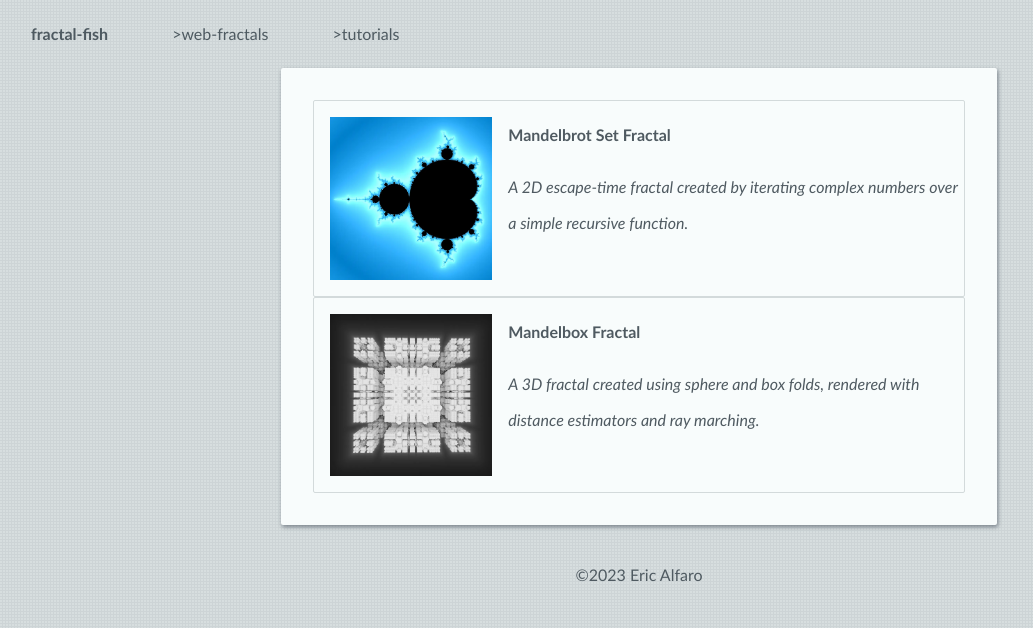
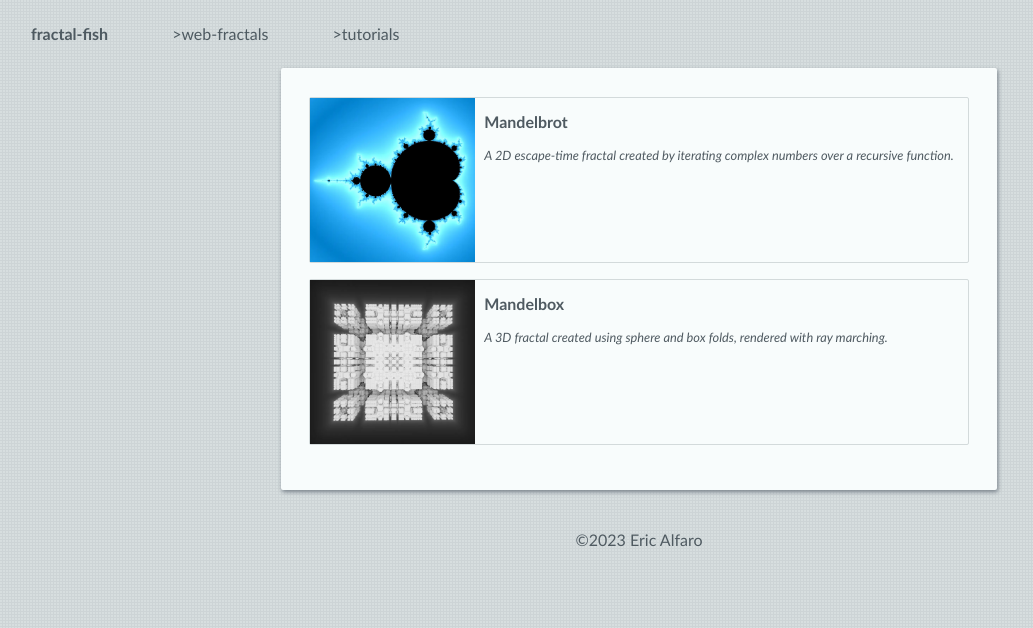
Before and after one commit to kiwijuice56/fractal-fish, a plain HTML site: page web-fractals.html in a window 1280 px wide. Shown: the whole page, without its empty margins (1-1034 px from the left). Drawn offline with Linux system fonts and the light colour scheme.

Commit message:
Updated styling on fractal links

```diff
--- a/styles.css
+++ b/styles.css
@@ -1,18 +1,17 @@
-/* Main formatting */
-
-html {
-	font-size: 1rem;
-	color: #4f5a61;
-}
+/* General formatting */
 
 body {
+	margin: 0;
+	padding: 0;
+
+	font-size: 1rem;
+	font-family: Trebuchet MS, Geneva, sans-serif;
+	line-height: 2.25;
+	color: #4f5a61;
+
 	background-image: url(img/tile.png);
 	background-repeat: repeat;
-	margin: 0;
-	padding: 0;
 	background-color: #d3dadb;
-	font-family: Trebuchet MS, Geneva, sans-serif;
-	line-height: 2.25;
 }
 
 main {
@@ -22,7 +21,7 @@ main {
 }
 
 article {
-	padding: 2rem;
+	padding: 1.8rem;
 }
 
 img {
@@ -89,6 +88,7 @@ a:hover {
 	text-align: left;
 	text-decoration: none;
 	display: inline-block;
+	margin-bottom: 1rem;
 }
 
 .articleButton:hover {
@@ -98,7 +98,7 @@ a:hover {
 .articleButton img {
 	float: left;
 	width: 25%;
-	margin: 1em;
+	margin-right: 0.6rem;
 }
 
 .articleTitle {
@@ -108,9 +108,19 @@ a:hover {
 .articleDescription {
 	overflow: visible;
 	word-wrap: break-word;
+	line-height: 1rem;
+	padding-right: 0.5rem
 }
 
-/* Responsive queries */
+.articleDescription p {
+	margin-bottom: 1rem;
+}
+
+.articleDescription i {
+	font-size: 0.8rem;
+}
+
+/* Mobile and desktop styling */
 
 @media (max-width: 1000px) {
 	/* https://www.w3schools.com/howto/tryit.asp?filename=tryhow_js_topnav */
@@ -128,6 +138,10 @@ a:hover {
 	nav.closedNav li:not(:first-child) {
 		display: none;
 	}
+
+	.articleButton img {
+		width: 35%;
+	}
 }
 
 @media (min-width: 1000px) {
--- a/web-fractals.html
+++ b/web-fractals.html
@@ -28,15 +28,15 @@
 		<a class="articleButton" href="https://kiwijuice56.github.io/web-mandelbrot/">
 			<img alt="Render of the mandelbrot" src="img/mandelbrot.webp"/>
 			<div class="articleDescription">
-				<p class="articleTitle">Mandelbrot Set Fractal</p>
-				<i>A 2D escape-time fractal created by iterating complex numbers over a simple recursive function. </i>
+				<p class="articleTitle">Mandelbrot</p>
+				<i>A 2D escape-time fractal created by iterating complex numbers over a recursive function. </i>
 			</div>
 		</a>
 		<a class="articleButton" href="https://kiwijuice56.github.io/web-mandelbox/">
 			<img alt="Render of the mandelbox" src="img/mandelbox.webp"/>
 			<div class="articleDescription">
-				<p class="articleTitle">Mandelbox Fractal</p>
-				<i>A 3D fractal created using sphere and box folds, rendered with distance estimators and ray marching. </i>
+				<p class="articleTitle">Mandelbox</p>
+				<i>A 3D fractal created using sphere and box folds, rendered with ray marching. </i>
 			</div>
 		</a>
 	</article>
```
